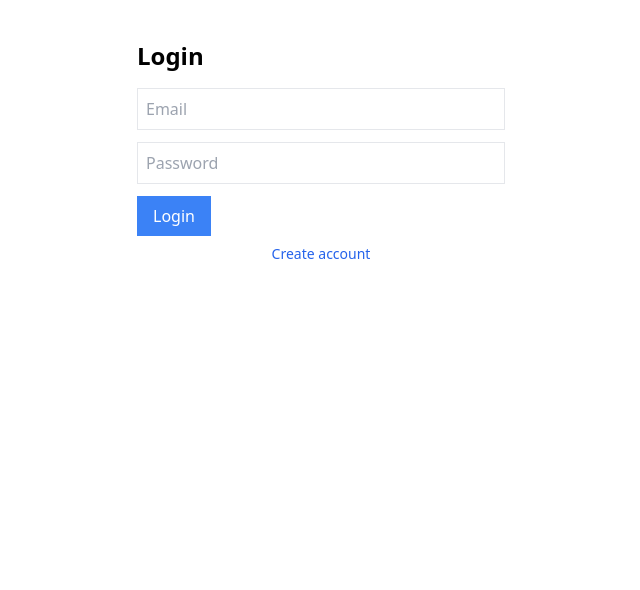
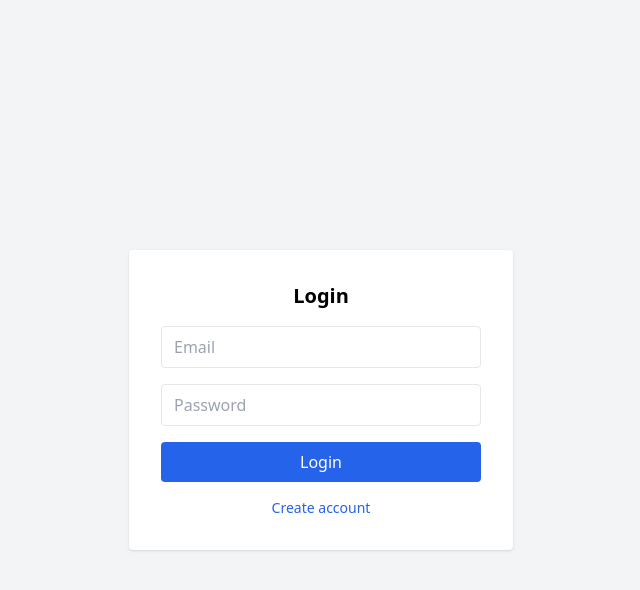
Before and after one commit to Raja-Sheraz/projectflow-nuxt, a Nuxt app: page /login in a window 1280 px wide. Shown: the top 590 px of the page, without its empty margins (319-959 px from the left). Built offline with nearby package versions, Linux system fonts and the light colour scheme.

Commit message:
fix: only open the dashboard after a successful login
authStore.login() now returns whether the credentials matched instead of calling alert(). The login page shows an inline error and stays put on failure, submits on Enter, and uses the same card layout as the register page.

Fixes #2

```diff
--- a/app/pages/login.vue
+++ b/app/pages/login.vue
@@ -1,81 +1,88 @@
 <script setup lang="ts">
 
-// It overwrite global seo
-// useSeoMeta({
-//   title: "Login | ProjectFlow",
-//   description: "Login to ProjectFlow to manage your projects and tasks.",
+import { useAuthStore } from '../../stores/authStore'
 
-//   ogTitle: "Login | ProjectFlow",
-//   ogDescription: "Login to ProjectFlow project management system.",
-//   ogType: "website",
-//   ogUrl: "http://localhost:3000/login",
-
-//   twitterCard: "summary_large_image",
-//   twitterTitle: "Login | ProjectFlow",
-//   twitterDescription: "Login to ProjectFlow project management system."
-// })
-
-// i create compoable for this and just use here
 useSeo({
   title: "Login",
   description: "Login to ProjectFlow to manage your projects and tasks.",
   path: "/login"
 })
 
-import { useAuthStore } from '../../stores/authStore'
-
 const authStore = useAuthStore()
 const router = useRouter()
 
 const email = ref('')
 const password = ref('')
+const error = ref('')
 
 function handleLogin() {
 
-  authStore.login(email.value, password.value)
+  error.value = ''
+
+  if (!authStore.login(email.value.trim(), password.value)) {
+    error.value = 'Incorrect email or password.'
+    return
+  }
 
   router.push('/dashboard')
 
 }
 
-
-
 </script>
 
 <template>
 
-  <div class="p-10 max-w-md mx-auto">
+<div class="min-h-screen flex items-center justify-center bg-gray-100">
 
-    <h1 class="text-2xl font-bold mb-4">
+<form
+class="bg-white p-8 rounded shadow w-96 space-y-4"
+@submit.prevent="handleLogin"
+>
+
+<h1 class="text-xl font-semibold text-center">
 Login
 </h1>
 
 <input
 v-model="email"
+type="email"
 placeholder="Email"
-      class="border p-2 w-full mb-3"
+autocomplete="username"
+class="border w-full px-3 py-2 rounded"
 />
 
 <input
 v-model="password"
 type="password"
 placeholder="Password"
-      class="border p-2 w-full mb-3"
+autocomplete="current-password"
+class="border w-full px-3 py-2 rounded"
 />
 
+<p
+v-if="error"
+role="alert"
+class="text-sm text-red-600"
+>
+{{ error }}
+</p>
+
 <button
-      @click="handleLogin"
-      class="bg-blue-500 text-white px-4 py-2"
+type="submit"
+class="w-full bg-blue-600 text-white py-2 rounded"
 >
 Login
 </button>
+
 <NuxtLink
 to="/register"
-class="block text-center text-sm text-blue-600 mt-2"
+class="block text-center text-sm text-blue-600"
 >
 Create account
 </NuxtLink>
 
+</form>
+
 </div>
 
 </template>
--- a/stores/authStore.ts
+++ b/stores/authStore.ts
@@ -64,7 +64,7 @@
 
     }
 
-    function login(email: string, password: string) {
+    function login(email: string, password: string): boolean {
 
       loadUsers()
 
@@ -72,16 +72,15 @@
         u => u.email === email && u.password === password
       )
 
-      if (!foundUser) {
-        alert("Invalid credentials")
-        return
-      }
+      if (!foundUser) return false
 
       user.value = foundUser
       token.value = "demo-token"
 
       localStorage.setItem("token", token.value)
       localStorage.setItem("user", JSON.stringify(user.value))
+
+      return true
 
     }
 
```
Also changed, not shown: 1 other file (tests, documents, lock files or other folders). Lines whose indentation alone changed are shown as unchanged.
